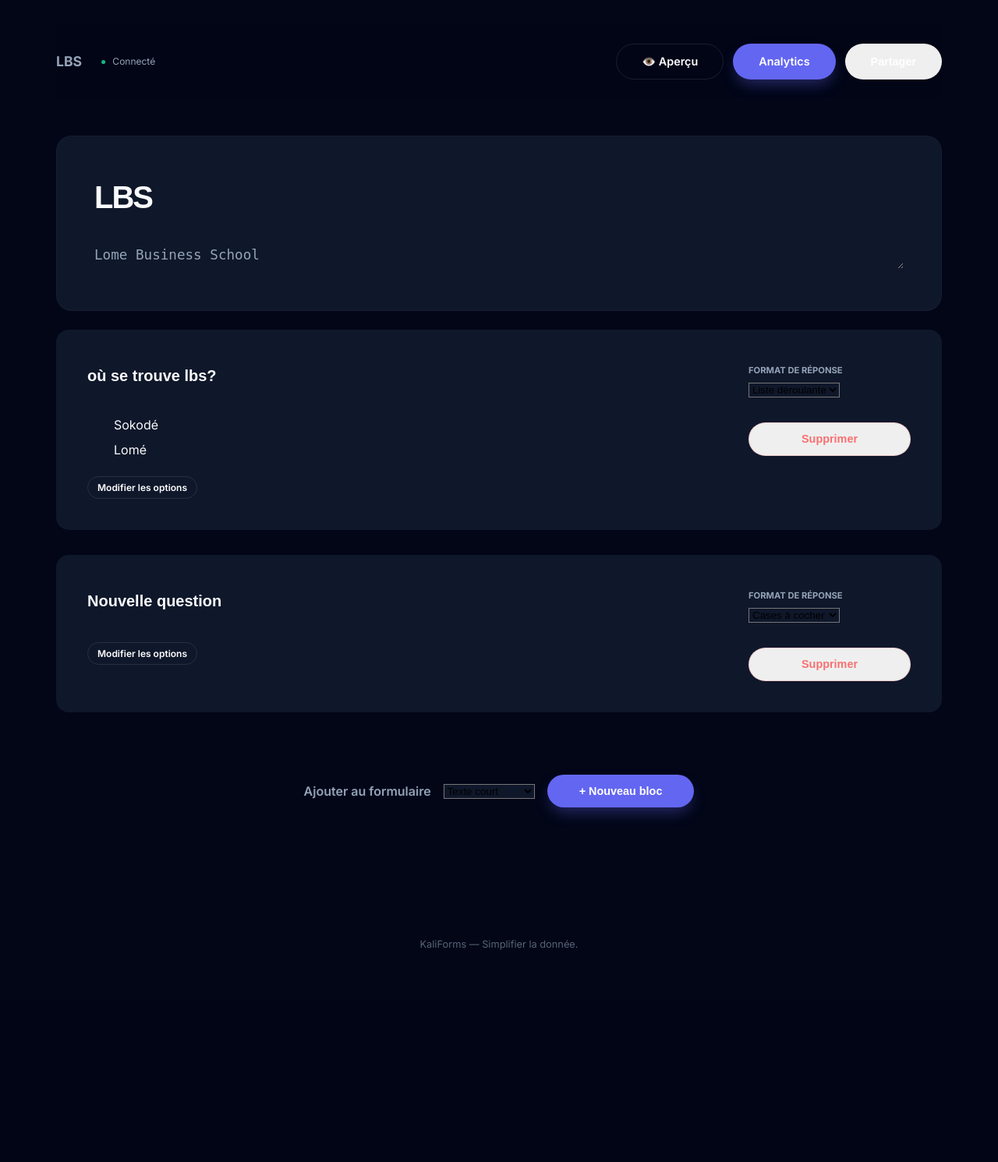
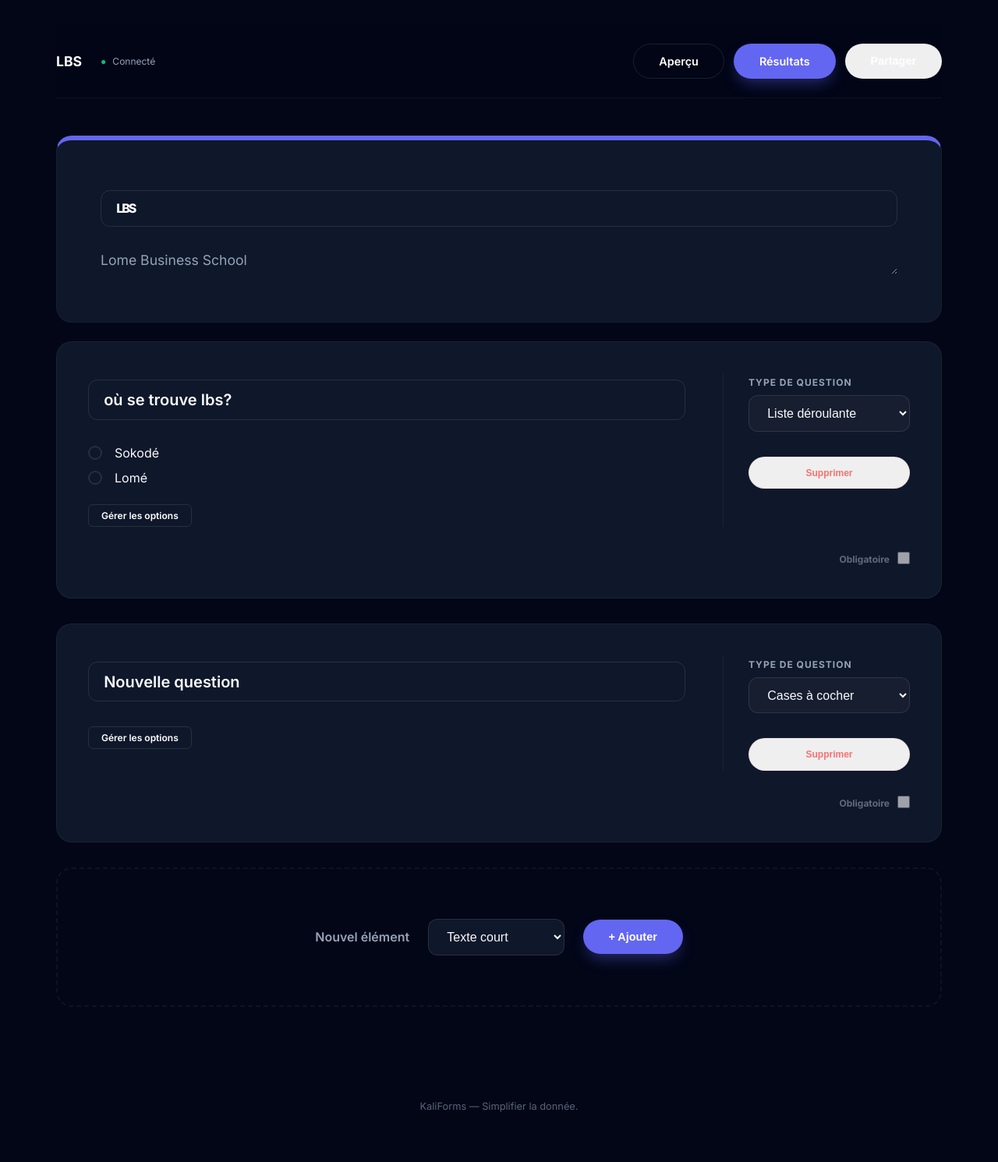
Before and after one commit to junior26-cyber/Kali-Forms, a Django app: page /forms/sondage/2/builder/ in a window 1280 px wide. Shown: the part 80-1571 px from the top of the page at 78% size. Before the commit the page ends 1299 px from the top, so only its background shows below. Run offline with Django 4.2, Linux system fonts and the light colour scheme; a user stored in the database is signed in; data comes from the database, SQL or seed files in the repository; both versions use the stored data as it was after the commit.

Commit message:
Fix & Polish: Amélioration des zones de texte, correction de la visibilité des textes en mode sombre et ajout de l'éditeur de questions dédié

```diff
--- a/iot/forms/templates/forms/base.html
+++ b/iot/forms/templates/forms/base.html
@@ -126,6 +126,26 @@
             background: rgba(255,255,255,0.05);
         }
 
+        /* Inputs */
+        input[type="text"], input[type="email"], input[type="password"], textarea, select {
+            width: 100%;
+            padding: 0.8rem 1.2rem;
+            border: 1px solid rgba(255,255,255,0.1);
+            border-radius: 12px;
+            font-size: 1rem;
+            background-color: rgba(255, 255, 255, 0.03);
+            color: var(--text-main);
+            transition: var(--transition);
+            margin-top: 0.5rem;
+        }
+
+        input:focus, textarea:focus {
+            outline: none;
+            border-color: var(--primary-color);
+            background-color: rgba(255, 255, 255, 0.06);
+            box-shadow: 0 0 0 4px rgba(99, 102, 241, 0.1);
+        }
+
         /* Animations */
         .reveal {
             animation: fadeIn 0.8s cubic-bezier(0.16, 1, 0.3, 1) forwards;
@@ -150,6 +170,15 @@
             border: 1px solid rgba(255,255,255,0.03);
             padding: 2.5rem;
             margin-bottom: 1.5rem;
+        }
+
+        .status-badge {
+            background: rgba(99, 102, 241, 0.1);
+            color: var(--primary-color);
+            padding: 4px 12px;
+            border-radius: 20px;
+            font-size: 0.75rem;
+            font-weight: 700;
         }
     </style>
     {% block extra_css %}{% endblock %}
@@ -182,6 +211,13 @@
     </nav>
 
     <div class="container">
+        {% if messages %}
+            {% for message in messages %}
+                <div class="card" style="border-left: 5px solid {% if message.tags == 'error' %}#ef4444{% else %}#10b981{% endif %}; padding: 15px; margin-bottom: 20px; background: rgba(255,255,255,0.02);">
+                    {{ message }}
+                </div>
+            {% endfor %}
+        {% endif %}
         {% block content %}{% endblock %}
     </div>
 
--- a/iot/forms/templates/forms/sondage_builder.html
+++ b/iot/forms/templates/forms/sondage_builder.html
@@ -1,17 +1,17 @@
 {% extends 'forms/base.html' %}
 
-{% block title %}Builder - {{ sondage.title }}{% endblock %}
+{% block title %}Builder | {{ sondage.title }}{% endblock %}
 
 {% block extra_css %}
 <style>
     .builder-header {
         position: sticky;
-        top: 72px;
+        top: 80px;
         background: rgba(2, 6, 23, 0.8);
-        backdrop-filter: blur(8px);
+        backdrop-filter: blur(15px);
         padding: 1.5rem 0;
         z-index: 100;
-        border-bottom: 1px solid var(--border-color);
+        border-bottom: 1px solid rgba(255,255,255,0.05);
         margin-bottom: 3rem;
         display: flex;
         justify-content: space-between;
@@ -25,15 +25,16 @@
         gap: 8px;
     }
     .q-card {
-        border: 1px solid var(--border-color);
+        border: 1px solid rgba(255,255,255,0.05);
         padding: 2.5rem;
-        border-radius: 16px;
+        border-radius: 20px;
         margin-bottom: 2rem;
         background: var(--surface-color);
         transition: var(--transition);
+        position: relative;
     }
     .q-card:hover {
-        border-color: #334155;
+        border-color: rgba(255,255,255,0.1);
     }
     .q-card.active {
         border-left: 4px solid var(--primary-color);
@@ -45,21 +46,35 @@
         width: 100%;
         color: var(--text-main);
         border-bottom: 1px solid transparent;
+        font-family: inherit;
     }
     .input-notion:focus {
         outline: none;
-        border-bottom-color: var(--border-color);
+        border-bottom-color: var(--primary-color);
     }
     .input-title {
         font-size: 2.5rem;
         font-weight: 800;
         letter-spacing: -2px;
     }
+    .option-row {
+        display: flex;
+        align-items: center;
+        gap: 1rem;
+        margin-bottom: 0.75rem;
+    }
     .option-dot {
         width: 18px;
         height: 18px;
-        border: 2px solid var(--border-color);
+        border: 2px solid rgba(255,255,255,0.1);
         border-radius: 50%;
+    }
+    label {
+        font-size: 0.75rem;
+        font-weight: 700;
+        color: var(--text-muted);
+        text-transform: uppercase;
+        letter-spacing: 1px;
     }
 </style>
 {% endblock %}
@@ -67,20 +82,20 @@
 {% block content %}
     <div class="builder-header reveal">
         <div style="display: flex; align-items: center; gap: 1.5rem;">
-            <h1 style="font-size: 1.1rem; font-weight: 700; margin: 0; color: var(--text-muted);">{{ sondage.title }}</h1>
+            <h1 style="font-size: 1.1rem; font-weight: 700; margin: 0; color: var(--text-main);">{{ sondage.title }}</h1>
             <div id="saveStatus" class="autosave-indicator">
                 <span id="saveIcon" style="color: #10b981;">●</span> <span id="saveText">Connecté</span>
             </div>
         </div>
         <div style="display: flex; gap: 0.75rem;">
-            <a href="{% url 'sondage_view' sondage.id %}" class="btn btn-outline">👁️ Aperçu</a>
-            <a href="{% url 'sondage_results' sondage.id %}" class="btn btn-primary">Analytics</a>
+            <a href="{% url 'sondage_view' sondage.id %}" class="btn btn-outline" target="_blank">Aperçu</a>
+            <a href="{% url 'sondage_results' sondage.id %}" class="btn btn-primary">Résultats</a>
             <button onclick="copyToClipboard('{{ request.build_absolute_uri|slice:":-8" }}view/')" class="btn btn-outline">Partager</button>
         </div>
     </div>
 
     <!-- Header Section -->
-    <div class="card sondage-header reveal" style="padding: 3rem;">
+    <div class="card reveal" style="border-top: 6px solid var(--primary-color); padding: 3.5rem;">
         <input type="text" id="sondageTitle" class="input-notion input-title" value="{{ sondage.title }}" placeholder="Titre du formulaire">
         <textarea id="sondageDesc" class="input-notion" style="margin-top: 1.5rem; font-size: 1.1rem; color: var(--text-muted);" placeholder="Description facultative..." rows="1">{{ sondage.description|default:'' }}</textarea>
     </div>
@@ -99,64 +114,76 @@
 
                         <div style="margin-top: 2rem;">
                             {% if question.type == 'text' %}
-                                <div style="color: var(--text-muted); opacity: 0.5; border-bottom: 1px dashed var(--border-color); padding: 0.5rem 0; width: 60%;">Texte court</div>
+                                <div style="color: var(--text-muted); opacity: 0.4; border-bottom: 1px dashed rgba(255,255,255,0.1); padding: 0.5rem 0; width: 60%;">Réponse courte</div>
                             {% elif question.type == 'textarea' %}
-                                <div style="color: var(--text-muted); opacity: 0.5; border-bottom: 1px dashed var(--border-color); padding: 0.5rem 0; width: 90%;">Paragraphe</div>
+                                <div style="color: var(--text-muted); opacity: 0.4; border-bottom: 1px dashed rgba(255,255,255,0.1); padding: 0.5rem 0; width: 90%;">Paragraphe</div>
                             {% elif question.type == 'boolean' %}
                                 <div style="display: flex; gap: 1.5rem;">
-                                    <div style="padding: 0.6rem 1.5rem; background: var(--bg-color); border: 1px solid var(--border-color); border-radius: 8px; font-size: 0.9rem;">Oui</div>
-                                    <div style="padding: 0.6rem 1.5rem; background: var(--bg-color); border: 1px solid var(--border-color); border-radius: 8px; font-size: 0.9rem;">Non</div>
+                                    <div style="padding: 0.6rem 1.5rem; background: rgba(255,255,255,0.02); border: 1px solid rgba(255,255,255,0.05); border-radius: 8px; font-size: 0.9rem; color: var(--text-muted);">Oui</div>
+                                    <div style="padding: 0.6rem 1.5rem; background: rgba(255,255,255,0.02); border: 1px solid rgba(255,255,255,0.05); border-radius: 8px; font-size: 0.9rem; color: var(--text-muted);">Non</div>
                                 </div>
                             {% else %}
                                 <div class="options-preview">
                                     {% for option in question.options.all %}
-                                        <div style="display: flex; align-items: center; gap: 1rem; margin-bottom: 0.75rem;">
+                                        <div class="option-row">
                                             <div class="option-dot"></div>
-                                            <span style="font-size: 1rem;">{{ option.text }}</span>
+                                            <span style="font-size: 1rem; color: var(--text-main);">{{ option.text }}</span>
                                         </div>
                                     {% endfor %}
                                     <div style="margin-top: 1.5rem;">
-                                        <a href="{% url 'question_edit' question.id %}" class="btn btn-outline" style="font-size: 0.75rem; padding: 6px 12px;">Modifier les options</a>
+                                        <a href="{% url 'question_edit' question.id %}" class="btn btn-outline" style="font-size: 0.75rem; padding: 6px 16px; border-radius: 6px;">Gérer les options</a>
                                     </div>
                                 </div>
                             {% endif %}
                         </div>
                     </div>
 
-                    <div style="border-left: 1px solid var(--border-color); padding-left: 2rem;">
+                    <div style="border-left: 1px solid rgba(255,255,255,0.05); padding-left: 2rem;">
                         <form action="{% url 'question_edit' question.id %}" method="post">
                             {% csrf_token %}
-                            <label style="font-size: 0.7rem; color: var(--text-muted); text-transform: uppercase; font-weight: 700;">Format de réponse</label>
-                            <select name="type" onchange="this.form.submit()" style="margin-top: 0.5rem; background: var(--surface-hover);">
+                            <label>Type de question</label>
+                            <select name="type" onchange="this.form.submit()" style="margin-top: 0.5rem; background: rgba(255,255,255,0.03);">
                                 {% for val, label in question_types %}
                                     <option value="{{ val }}" {% if question.type == val %}selected{% endif %}>{{ label }}</option>
                                 {% endfor %}
                             </select>
                             <input type="hidden" name="text" value="{{ question.text }}">
                         </form>
-                        <div style="margin-top: 2rem; display: flex; flex-direction: column; gap: 0.5rem;">
-                             <form action="{% url 'question_delete' question.id %}" method="post" onsubmit="return confirm('Supprimer ?')">
+                        <div style="margin-top: 2rem;">
+                             <form action="{% url 'question_delete' question.id %}" method="post" onsubmit="return confirm('Supprimer définitivement cette question ?')">
                                  {% csrf_token %}
-                                 <button type="submit" class="btn btn-outline" style="width: 100%; color: #f87171; border-color: rgba(239, 68, 68, 0.2);">Supprimer</button>
+                                 <button type="submit" class="btn btn-outline" style="width: 100%; color: #f87171; border-color: rgba(239, 68, 68, 0.1); font-size: 0.75rem;">Supprimer</button>
                              </form>
                         </div>
                     </div>
+                </div>
+
+                <div style="margin-top: 2rem; display: flex; justify-content: flex-end; align-items: center; gap: 1.5rem; opacity: 0.6;">
+                    <label style="display: flex; align-items: center; gap: 10px; cursor: pointer; text-transform: none; letter-spacing: 0;">
+                        Obligatoire
+                        <form action="{% url 'question_edit' question.id %}" method="post" style="display: inline;">
+                            {% csrf_token %}
+                            <input type="hidden" name="text" value="{{ question.text }}">
+                            <input type="hidden" name="type" value="{{ question.type }}">
+                            <input type="checkbox" name="is_required" {% if question.is_required %}checked{% endif %} onchange="this.form.submit()" style="width: 16px; height: 16px; margin: 0; background: none; border-radius: 4px;">
+                        </form>
+                    </label>
                 </div>
             </div>
         {% endfor %}
     </div>
 
-    <!-- Add Button -->
-    <div class="card reveal" style="border: 2px dashed var(--border-color); background: transparent; text-align: center; padding: 3rem;">
-        <form action="{% url 'question_add' sondage.id %}" method="post" style="display: flex; gap: 1rem; justify-content: center; align-items: center;">
+    <!-- Add Question -->
+    <div class="card reveal" style="border: 2px dashed rgba(255,255,255,0.05); background: transparent; text-align: center; padding: 4rem;">
+        <form action="{% url 'question_add' sondage.id %}" method="post" style="display: flex; gap: 1.5rem; justify-content: center; align-items: center;">
             {% csrf_token %}
-            <span style="font-weight: 600; color: var(--text-muted);">Ajouter au formulaire</span>
+            <span style="font-weight: 600; color: var(--text-muted);">Nouvel élément</span>
             <select name="type" style="width: auto; margin: 0; background: var(--surface-color);">
                 {% for val, label in question_types %}
                     <option value="{{ val }}">{{ label }}</option>
                 {% endfor %}
             </select>
-            <button type="submit" class="btn btn-primary" style="border-radius: 50px; padding: 0.75rem 2.5rem;">+ Nouveau bloc</button>
+            <button type="submit" class="btn btn-primary">+ Ajouter</button>
         </form>
     </div>
 
@@ -175,13 +202,13 @@
         formData.append('description', document.getElementById('sondageDesc').value);
         document.querySelectorAll('.question-text-input').forEach(i => formData.append(`q_text_${i.dataset.qid}`, i.value));
         fetch("{% url 'sondage_autosave' sondage.id %}", { method: 'POST', body: formData, headers: { 'X-CSRFToken': '{{ csrf_token }}' } })
-        .then(r => r.json()).then(d => { st.innerText = 'Modifications enregistrées'; si.style.color = '#10b981'; })
-        .catch(() => { st.innerText = 'Erreur réseau'; si.style.color = '#ef4444'; });
+        .then(r => r.json()).then(d => { st.innerText = 'Enregistré'; si.style.color = '#10b981'; })
+        .catch(() => { st.innerText = 'Erreur'; si.style.color = '#ef4444'; });
     }
     const watch = ['sondageTitle', 'sondageDesc'];
     watch.forEach(id => document.getElementById(id).addEventListener('input', () => { clearTimeout(saveTimeout); saveTimeout = setTimeout(triggerAutosave, 1500); }));
     document.querySelectorAll('.question-text-input').forEach(i => i.addEventListener('input', () => { clearTimeout(saveTimeout); saveTimeout = setTimeout(triggerAutosave, 1500); }));
     function setActiveQuestion(el) { document.querySelectorAll('.q-card').forEach(c => c.classList.remove('active')); el.classList.add('active'); }
-    function copyToClipboard(t) { navigator.clipboard.writeText(t.replace('/survey/', '/sondage/')).then(() => alert('Lien copié.')); }
+    function copyToClipboard(t) { navigator.clipboard.writeText(t.replace('/survey/', '/sondage/')).then(() => alert('Lien de partage copié.')); }
 </script>
 {% endblock %}
--- a/iot/forms/views.py
+++ b/iot/forms/views.py
@@ -132,26 +132,24 @@
         question.is_required = request.POST.get('is_required') == 'on'
         question.save()
 
-        # Handle options for choice types
+        # Gérer les options pour les types à choix
         if question.type in ['radio', 'checkbox', 'select']:
             option_ids = request.POST.getlist('option_ids')
             option_texts = request.POST.getlist('option_texts')
 
-            # Update existing options
+            # Mise à jour des existantes
             for oid, otext in zip(option_ids, option_texts):
                 if oid:
-                    opt = Option.objects.get(id=oid, question=question)
-                    opt.text = otext
-                    opt.save()
-
-            # Add new options
-            new_options = request.POST.getlist('new_option_texts')
-            for otext in new_options:
-                if otext.strip():
+                    Option.objects.filter(id=oid, question=question).update(text=otext)
+                elif otext.strip():
                     Option.objects.create(question=question, text=otext)
 
         return redirect('sondage_builder', sondage_id=question.sondage.id)
-    return redirect('sondage_builder', sondage_id=question.sondage.id)
+
+    return render(request, 'forms/question_form.html', {
+        'question': question,
+        'question_types': Question.QUESTION_TYPES
+    })
 
 @login_required
 def question_delete(request, question_id):
```
Also changed, not shown: iot/forms/templates/forms/question_form.html (added, +87 -0 lines), iot/forms/templates/forms/sondage_form.html (+66 -12 lines), iot/db.sqlite3.
